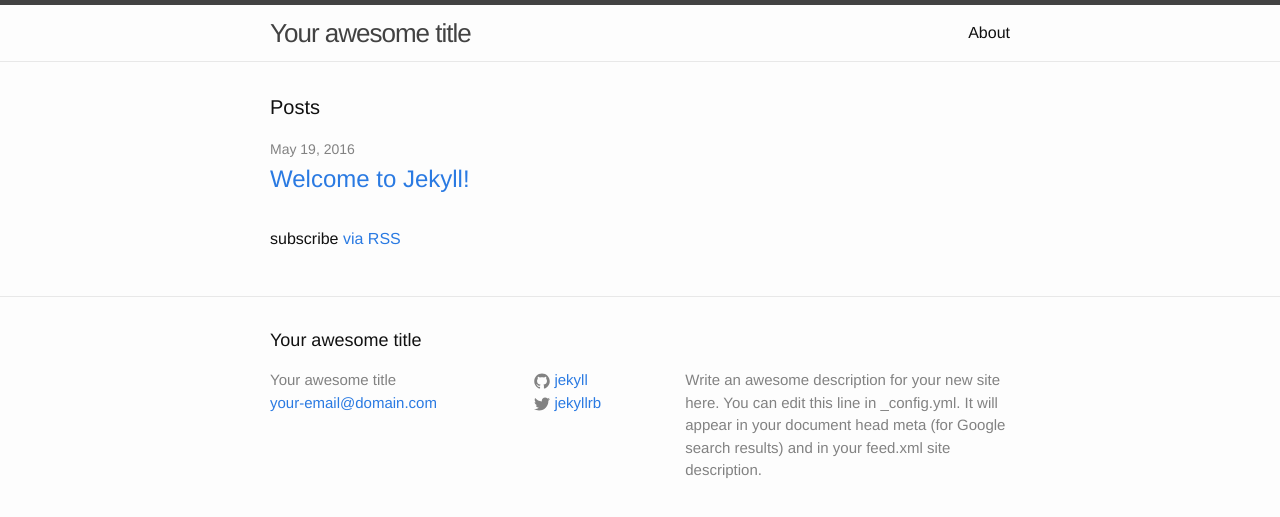
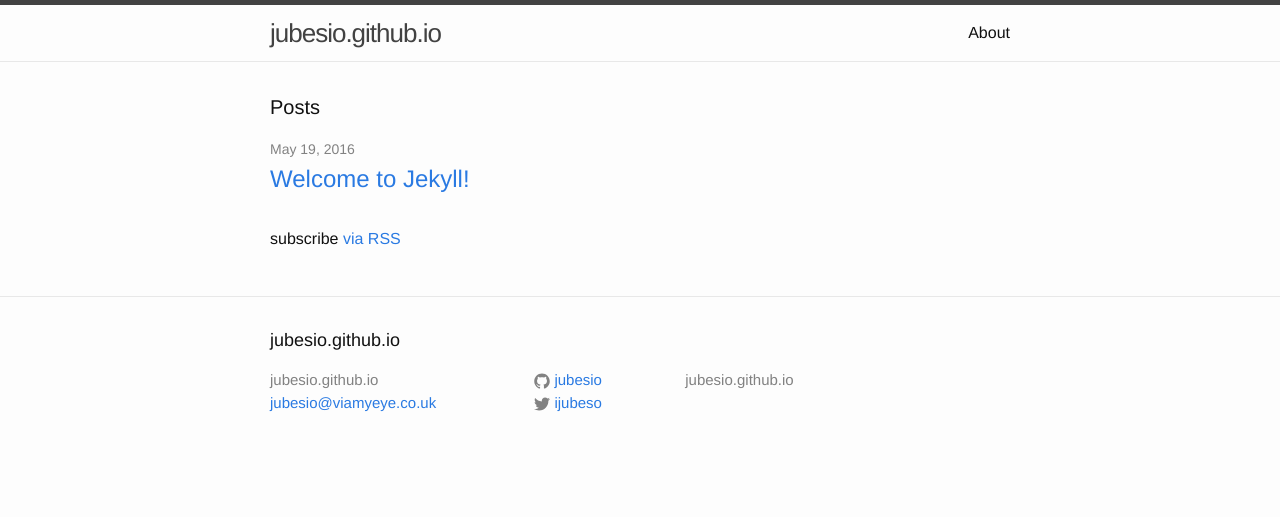
Before and after one commit to jubesio/jubesio.github.io, a Jekyll site: the page built from index.html, in a window 1280 px wide. Shown: the top 517 px of the page. Built offline with Jekyll 4.4.1, drawn with Linux system fonts in a browser that asks for light colours.

Commit message:
_config.yml Update

```diff
--- a/_config.yml
+++ b/_config.yml
@@ -6,16 +6,13 @@
 # 'jekyll serve'. If you change this file, please restart the server process.
 
 # Site settings
-title: Your awesome title
-email: your-email@domain.com
-description: > # this means to ignore newlines until "baseurl:"
-  Write an awesome description for your new site here. You can edit this
-  line in _config.yml. It will appear in your document head meta (for
-  Google search results) and in your feed.xml site description.
+title: jubesio.github.io
+email: jubesio@viamyeye.co.uk
+description: jubesio.github.io
 baseurl: "" # the subpath of your site, e.g. /blog
-url: "http://yourdomain.com" # the base hostname & protocol for your site
-twitter_username: jekyllrb
-github_username:  jekyll
+url: "https://jubesio.github.io/" # the base hostname & protocol for your site
+twitter_username: ijubeso
+github_username:  jubesio
 
 # Build settings
 markdown: kramdown
```
